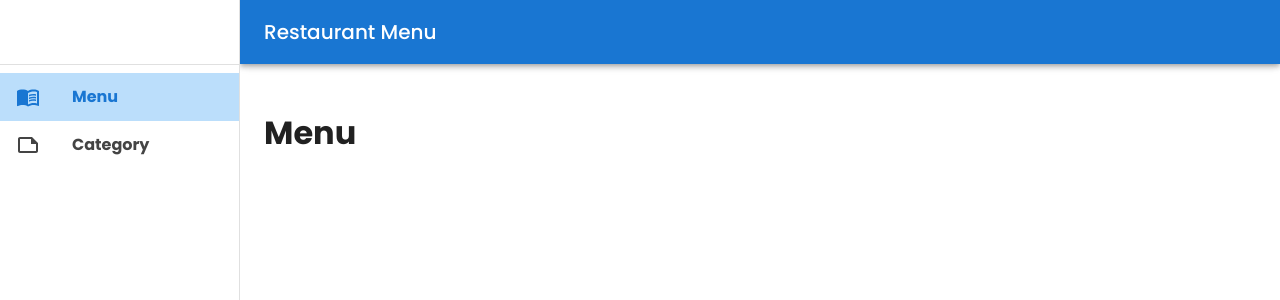
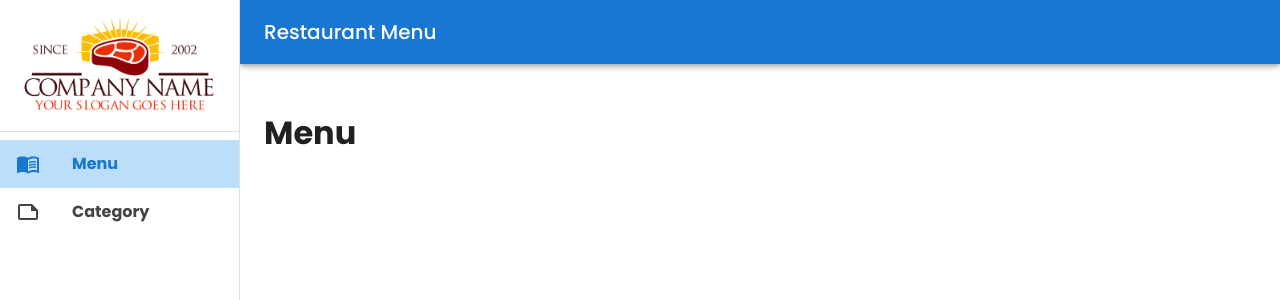
Before and after one commit to jove0610/restaurant-menu, a React (Create React App) app: page /#/menu in a window 1280 px wide. Shown: the top 300 px of the page. Built offline with nearby package versions, Linux system fonts and the light colour scheme.

Commit message:
add company logo on sidemenu

```diff
--- a/src/components/Drawer/SideMenu.jsx
+++ b/src/components/Drawer/SideMenu.jsx
@@ -12,10 +12,11 @@ import ListItem from '@mui/material/ListItem';
 import ListItemButton from '@mui/material/ListItemButton';
 import ListItemIcon from '@mui/material/ListItemIcon';
 import ListItemText from '@mui/material/ListItemText';
-import Toolbar from '@mui/material/Toolbar';
 
 import MenuBookIcon from '@mui/icons-material/MenuBook';
 import NoteOutlinedIcon from '@mui/icons-material/NoteOutlined';
+
+import companyLogo from '../../assets/images/company-logo.png';
 
 function DrawerItems() {
   const { pathname } = useLocation();
@@ -27,7 +28,7 @@ function DrawerItems() {
 
   return (
     <>
-      <Toolbar />
+      <Box component="img" src={companyLogo} width="80%" m="1em auto" />
       <Divider />
       <List>
         {items.map((item) => {
```
Also changed, not shown: src/assets/images/company-logo.png (added).
